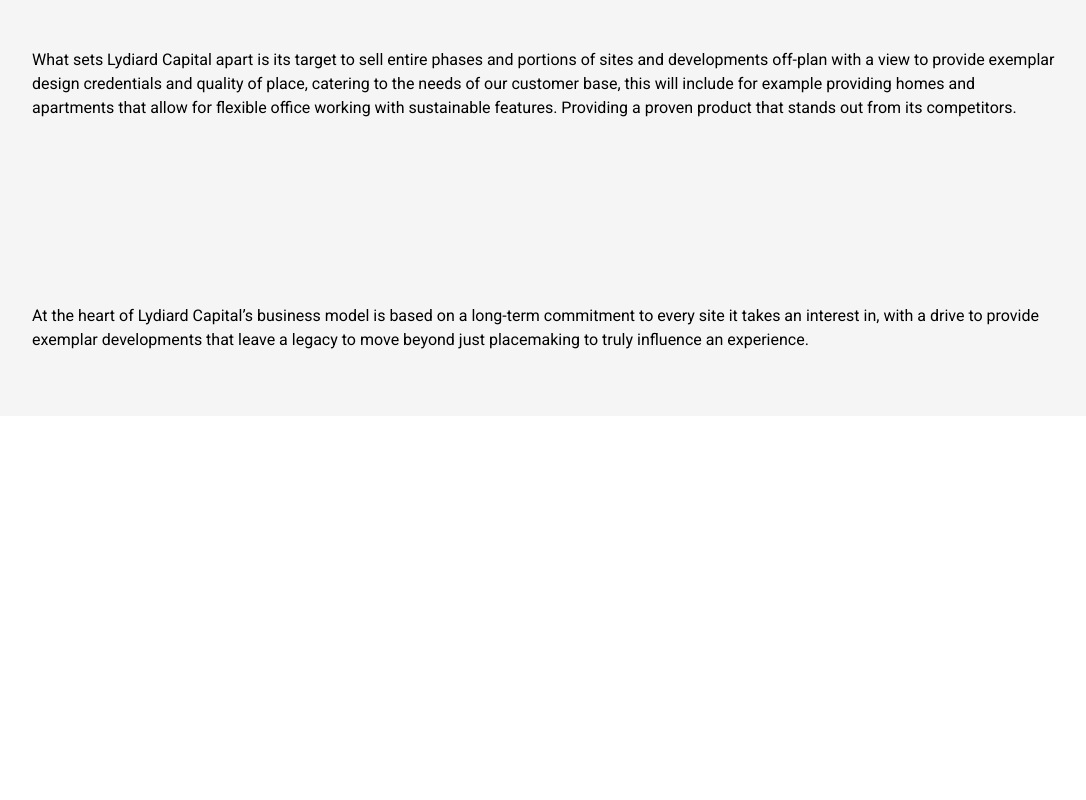
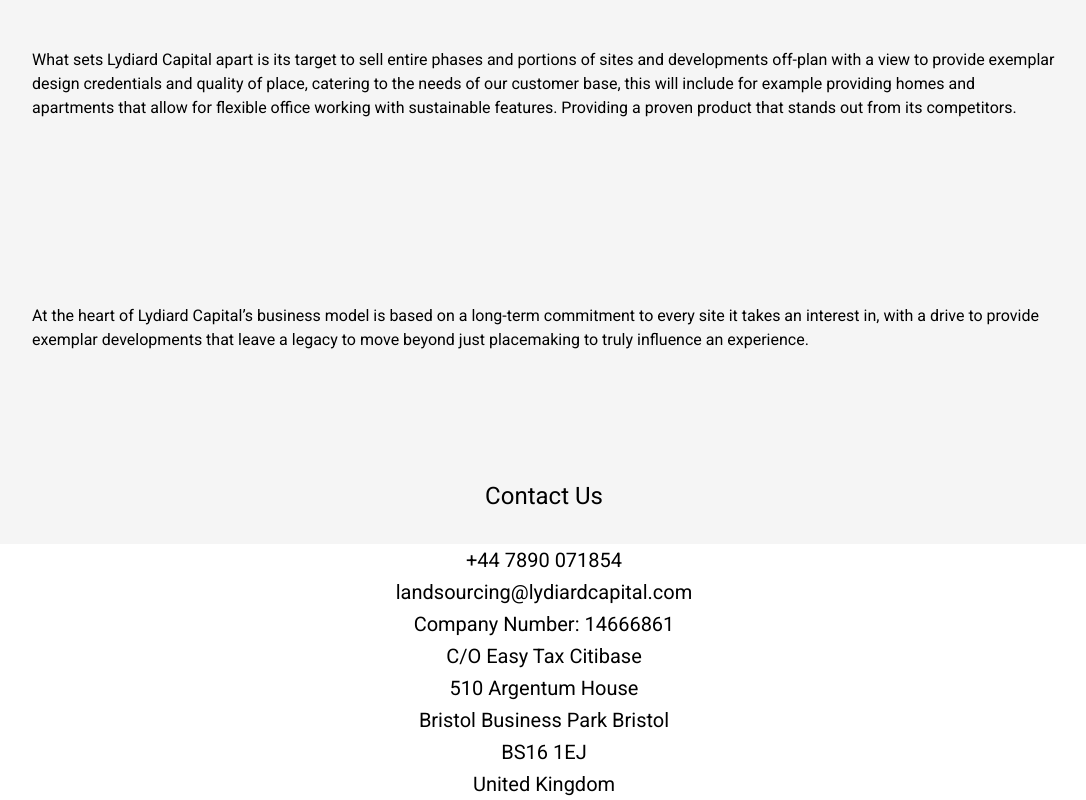
Before and after one commit to alamerton/Lydiard-Capital, a React (Create React App) app: page / in a window 1280 px wide. Shown: the part 7535-8335 px from the top of the page, without its empty margins (96-1182 px from the left). Before the commit the page ends 7951 px from the top, so only its background shows below. Built offline with nearby package versions, Linux system fonts and the light colour scheme.

Commit message:
Added contact information

```diff
--- a/src/components/LandingPage.tsx
+++ b/src/components/LandingPage.tsx
@@ -14,7 +14,7 @@ import { Component } from "react";
 class TopImage extends Component {
   render() {
     return (
-      <Box>
+      <Box style={{ backgroundColor: "whitesmoke" }}>
         <Box style={{ position: "relative", marginBottom: "-1rem" }}>
           <img
             style={{
@@ -805,7 +805,7 @@ class TopImage extends Component {
             position: "relative",
             maxWidth: "80%",
             margin: "auto",
-            marginBottom: "1rem",
+            marginBottom: "5rem",
             justifyContent: "center",
             alignItems: "center",
             minHeight: "6rem",
@@ -830,6 +830,71 @@ class TopImage extends Component {
             beyond just placemaking to truly influence an experience.
           </Typography>
         </Box>
+        <Box
+          style={{
+            position: "relative",
+            maxWidth: "80%",
+            margin: "auto",
+            justifyContent: "center",
+            alignItems: "center",
+            minHeight: "4rem",
+          }}
+        >
+          <Typography
+            component="div"
+            variant="h5"
+            flexGrow={1}
+            width="100%"
+            height="2rem"
+            sx={{
+              position: "absolute",
+              fontFamily: "Roboto",
+              textAlign: "center",
+              color: "text.primary",
+            }}
+          >
+            Contact Us
+          </Typography>
+        </Box>
+        <Box
+          style={{
+            position: "relative",
+            maxWidth: "80%",
+            margin: "auto",
+            justifyContent: "center",
+            alignItems: "center",
+          }}
+        >
+          <Typography
+            component="div"
+            variant="h6"
+            flexGrow={1}
+            width="100%"
+            height="2rem"
+            sx={{
+              position: "absolute",
+              fontFamily: "Roboto",
+              textAlign: "center",
+              color: "text.primary",
+            }}
+          >
+            +44 7890 071854
+            <br />
+            landsourcing@lydiardcapital.com
+            <br />
+            Company Number: 14666861
+            <br />
+            C/O Easy Tax Citibase
+            <br />
+            510 Argentum House
+            <br />
+            Bristol Business Park Bristol
+            <br />
+            BS16 1EJ
+            <br />
+            United Kingdom
+          </Typography>
+        </Box>
       </Box>
     );
   }
```
